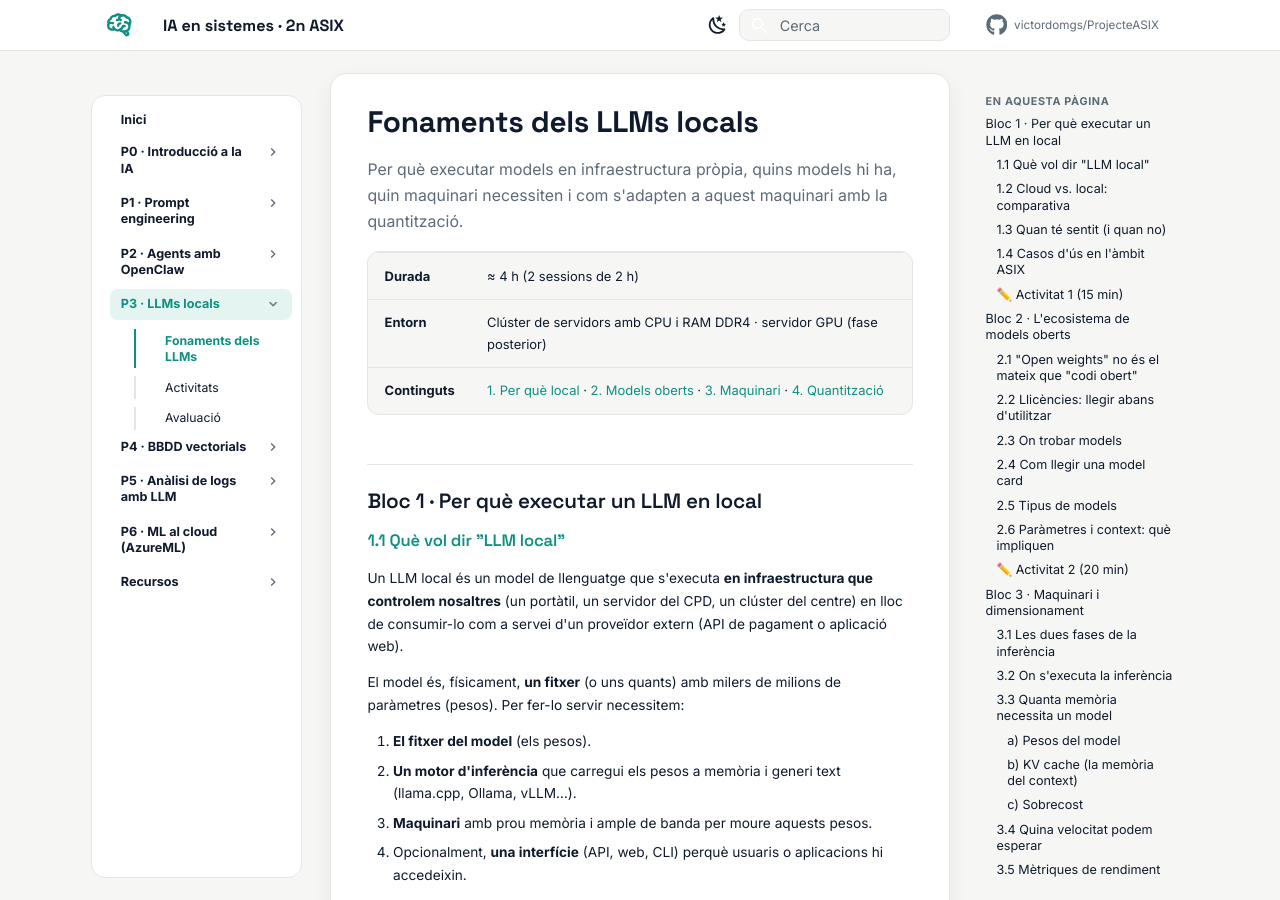
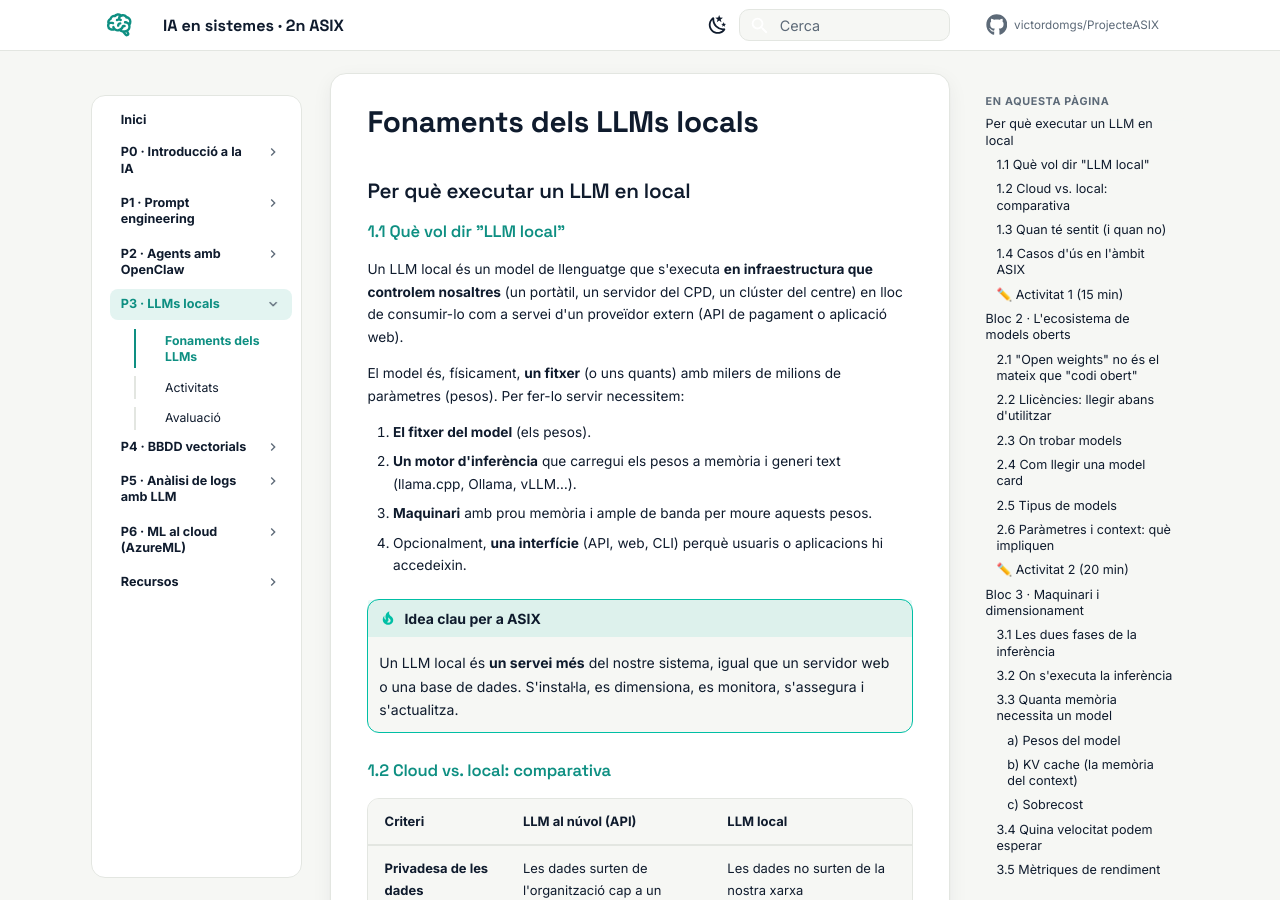
Before and after one commit to victordomgs/ProjecteASIX, an MkDocs documentation site: the page built from docs/p3-llms-locals/teoria.md, in a window 1280 px wide and 900 px high. Built offline with MkDocs 1.6.1 and Material for MkDocs 9.7.7, drawn with Linux system fonts in a browser that asks for light colours; comment, search, counter and statistics services are not loaded.

Commit message:
Update teoria.md

```diff
--- a/docs/p3-llms-locals/teoria.md
+++ b/docs/p3-llms-locals/teoria.md
@@ -1,14 +1,6 @@
 # Fonaments dels LLMs locals
 
-<p class="lead">Per què executar models en infraestructura pròpia, quins models hi ha, quin maquinari necessiten i com s'adapten a aquest maquinari amb la quantització.</p>
-
-| | |
-|---|---|
-| **Durada** | ≈ 4 h (2 sessions de 2 h) |
-| **Entorn** | Clúster de servidors amb CPU i RAM DDR4 · servidor GPU (fase posterior) |
-| **Continguts** | [1. Per què local](#bloc-1-per-que-executar-un-llm-en-local) · [2. Models oberts](#bloc-2-lecosistema-de-models-oberts) · [3. Maquinari](#bloc-3-maquinari-i-dimensionament) · [4. Quantització](#bloc-4-quantitzacio-i-formats) |
-
-## Bloc 1 · Per què executar un LLM en local
+## Per què executar un LLM en local
 
 ### 1.1 Què vol dir "LLM local"
 
```
